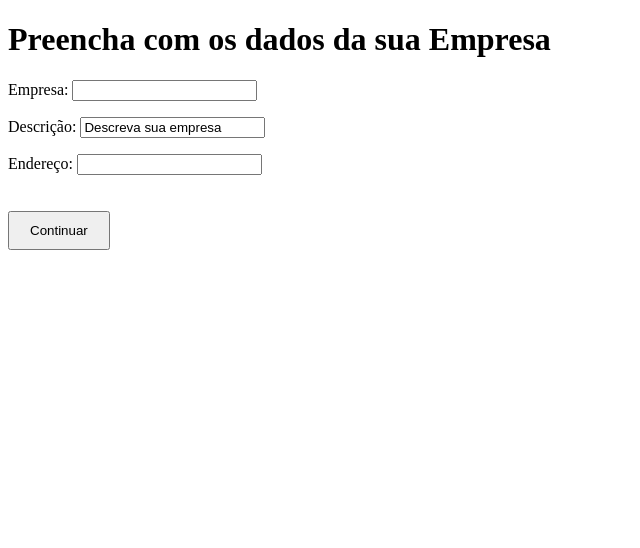
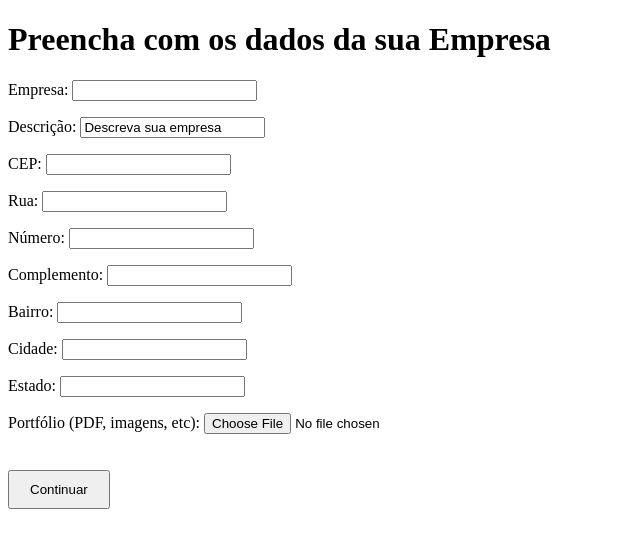
Before and after one commit to gmaneschy/agendaweb, a Django app: page /serviceconfig in a window 1280 px wide. Shown: the top 548 px of the page, without its empty margins (0-640 px from the left). Run offline with Django 5.2, Linux system fonts and the light colour scheme; a user stored in the database is signed in; data comes from the database, SQL or seed files in the repository; data that the repository does not hold is empty.

```diff
--- a/agenda/plataforma/forms.py
+++ b/agenda/plataforma/forms.py
@@ -1,3 +1,4 @@
+import requests
 from django.core.exceptions import ValidationError
 from django.contrib.auth.forms import AuthenticationForm
 from django.contrib.auth import get_user_model
@@ -68,7 +69,20 @@ class CustomAuthenticationForm(AuthenticationForm):
 class ServiceConfigForm(forms.ModelForm):
     class Meta:
         model = Service
-        fields = ['empresa', 'descricao', 'localizacao']
+        fields = ['empresa', 'descricao', 'cep', 'rua', 'numero', 'complemento', 'bairro', 'cidade', 'estado', 'portifolio']
+
+    def clean_cep(self):
+        cep = self.cleaned_data['cep'].replace("-", "").strip()
+
+        if len(cep) != 8 or not cep.isdigit():
+            raise forms.ValidationError("O CEP deve conter 8 dígitos numéricos.")
+
+        # Validação via BrasilAPI
+        response = requests.get(f"https://brasilapi.com.br/api/cep/v1/{cep}")
+        if response.status_code != 200:
+            raise forms.ValidationError("CEP inválido ou não encontrado.")
+
+        return self.cleaned_data['cep']
 
 
 class EspecialidadesForm(forms.ModelForm):
--- a/agenda/plataforma/models.py
+++ b/agenda/plataforma/models.py
@@ -1,5 +1,6 @@
-
 from django.contrib.auth.models import AbstractUser
+from django.core.exceptions import ValidationError
+import requests
 from django.db import models
 
 # Create your models here.
@@ -9,16 +10,38 @@ class CustomUser(AbstractUser):
 
 class Service(models.Model):
     usuario = models.OneToOneField(CustomUser, on_delete=models.CASCADE)
+
     empresa = models.CharField('Empresa', max_length=100)
     descricao = models.CharField('Descrição', max_length=100, default='Descreva sua empresa')
-    localizacao = models.CharField('Endereço', max_length=150)
+
+    cep = models.CharField('CEP', max_length=9, blank=True)
+    rua = models.CharField('Rua', max_length=100, blank=True)
+    numero = models.CharField('Número', max_length=10, blank=True)
+    complemento = models.CharField('Complemento', max_length=100, blank=True)
+    bairro = models.CharField('Bairro', max_length=100, blank=True)
+    cidade = models.CharField('Cidade', max_length=100, blank=True)
+    estado = models.CharField('Estado', max_length=2, blank=True)
+
+    latitude = models.FloatField(null=True, blank=True)
+    longitude = models.FloatField(null=True, blank=True)
+
     portifolio = models.FileField('Portfólio (PDF, imagens, etc)', upload_to='portfolios/', blank=True, null=True)
 
+    def clean(self):
+        cep_limpo = self.cep.replace("-", "").strip()
+        if len(cep_limpo) != 8 or not cep_limpo.isdigit():
+            raise ValidationError({'cep': 'CEP deve conter 8 dígitos numéricos.'})
+
+        response = requests.get(f"https://brasilapi.com.br/api/cep/v1/{cep_limpo}")
+        if response.status_code != 200:
+            raise ValidationError({'cep': 'CEP inválido ou não encontrado.'})
+
     def save(self, *args, **kwargs):
+        self.localizacao = f"{self.rua}, {self.numero} - {self.bairro}, {self.cidade} - {self.estado}"
         super().save(*args, **kwargs)
 
     def __str__(self):
-        return f"{self.empresa} - {self.descricao} - {self.localizacao}"
+        return f"{self.empresa} - {self.descricao} - {self.cidade}/{self.estado}"
 
 class Especialidades(models.Model):
     servicos = models.ForeignKey(Service, on_delete=models.CASCADE, verbose_name='Serviços', blank=True)
--- /dev/null
+++ b/agenda/plataforma/static/js/endereco.js
@@ -0,0 +1,36 @@
+document.addEventListener("DOMContentLoaded", function () {
+  const cepInput = document.getElementById("id_cep");
+  const erroCepInvalido = document.getElementById("erro-cep-invalido");
+  const erroCepDigitos = document.getElementById("erro-cep-digitos");
+
+  cepInput.addEventListener("blur", async function () {
+    const cep = cepInput.value.replace(/\D/g, "");
+
+    // Esconde todos os avisos antes de fazer qualquer verificação
+    erroCepInvalido.style.display = "none";
+    erroCepDigitos.style.display = "none";
+
+    if (cep.length !== 8) {
+      erroCepDigitos.style.display = "block";
+      return;
+    }
+
+    try {
+      const response = await fetch(`https://brasilapi.com.br/api/cep/v1/${cep}`);
+      if (!response.ok) {
+        erroCepInvalido.style.display = "block";
+        return;
+      }
+
+      const data = await response.json();
+
+      document.getElementById("id_rua").value = data.street || "";
+      document.getElementById("id_bairro").value = data.neighborhood || "";
+      document.getElementById("id_cidade").value = data.city || "";
+      document.getElementById("id_estado").value = data.state || "";
+    } catch (error) {
+      erroCepInvalido.style.display = "block";
+      console.error("Erro ao buscar CEP:", error);
+    }
+  });
+});
--- a/agenda/plataforma/templates/serviceconfig.html
+++ b/agenda/plataforma/templates/serviceconfig.html
@@ -6,6 +6,7 @@
     {% load static %}
     <link rel="stylesheet" href="{% static 'css/serviceconfig.css' %}">
     <script src="static/js/serviceconfig.js"></script>
+    <script src="{% static 'js/endereco.js' %}"></script>
 </head>
 <body>
 <div class="form-container">
--- a/agenda/plataforma/templates/usuario.html
+++ b/agenda/plataforma/templates/usuario.html
@@ -2,7 +2,7 @@
 <html lang="en">
 <head>
     <meta charset="UTF-8">
-    <title>Title</title>
+    <title>Usuário</title>
 </head>
 <body>
 
```
Also changed, not shown: agenda/db.sqlite3, agenda/plataforma/migrations/0004_remove_service_localizacao_service_bairro_and_more.py (added), agenda/plataforma/migrations/0005_alter_service_cep.py (added).
